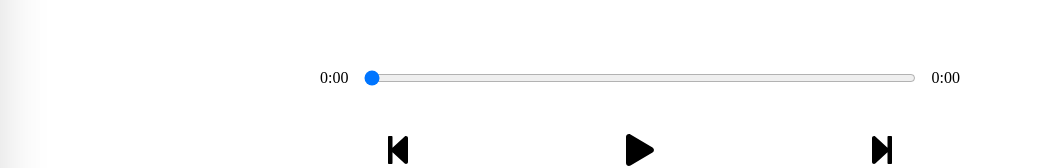
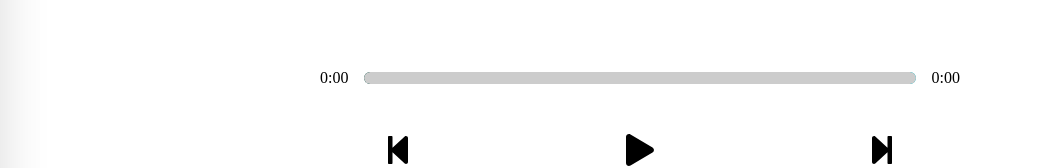
Before and after one commit to biZan7X/chillhop_player, a React (Create React App) app: page / in a window 1280 px wide. Shown: the part 501-669 px from the top of the page, without its empty margins (0-1057 px from the left). Built offline with nearby package versions, Linux system fonts and the light colour scheme.

Commit message:
style - song time display ui

```diff
--- a/src/components/Player.jsx
+++ b/src/components/Player.jsx
@@ -61,6 +61,12 @@ const Player = ({
 		<div className="player-container">
 			<div className="display">
 				<p>{getTime(songInfo.currentTime)}</p>
+				<div
+					className="track"
+					style={{
+						background: `linear-gradient(to right,${currentSong.color[0]},${currentSong.color[1]})`,
+					}}
+				>
 					<input
 						min={0}
 						max={isNaN(songInfo.duration) ? 0 : songInfo.duration}
@@ -68,6 +74,14 @@ const Player = ({
 						onChange={dragHandler}
 						type="range"
 					/>
+					<div
+						className="animate-track"
+						style={{
+							transform: `translate(${songInfo.percentage}%)`,
+						}}
+					></div>
+				</div>
+
 				<p>{getTime(songInfo.duration)}</p>
 			</div>
 
--- a/src/reducers/index.js
+++ b/src/reducers/index.js
@@ -1,7 +1,18 @@
 import { combineReducers } from "redux";
 import { data } from "./data";
 
-const currentSongReducer = (state = null, action) => {
+const currentsongPlaceHolder = {
+	name: "Beaver Creek",
+	cover:
+		"https://chillhop.com/wp-content/uploads/2020/09/0255e8b8c74c90d4a27c594b3452b2daafae608d-1024x1024.jpg",
+	artist: "Aso, Middle School, Aviino",
+	audio: "https://mp3.chillhop.com/serve.php/?mp3=10075",
+	color: ["#205950", "#2ab3bf"],
+	id: 1,
+	active: true,
+};
+
+const currentSongReducer = (state = currentsongPlaceHolder, action) => {
 	if (action.type === "setCurrentSong") {
 		return action.payload;
 	}
--- a/src/styles/_library.scss
+++ b/src/styles/_library.scss
@@ -22,7 +22,7 @@
 		display: flex;
 		align-items: center;
 		padding: 1rem;
-		transition: background 0.5s ease;
+		transition: background 1s ease;
 		cursor: pointer;
 
 		img {
--- a/src/styles/_player.scss
+++ b/src/styles/_player.scss
@@ -12,6 +12,42 @@
 			width: 100%;
 			cursor: pointer;
 			margin: 0rem 1rem;
+			-webkit-appearance: none;
+			background: transparent;
+		}
+
+		input[type="range"]:focus {
+			outline: none;
+		}
+
+		input[type="range"]::-webkit-slider-thumb {
+			-webkit-appearance: none;
+			height: 1rem;
+			width: 1rem;
+			border-radius: 1rem;
+		}
+
+		.track {
+			width: 100%;
+			height: 0.75rem;
+			background: yellowgreen;
+			border-radius: 2rem;
+			display: flex;
+			overflow: hidden;
+			position: relative;
+			margin: 0rem 1rem;
+		}
+
+		.animate-track {
+			background: rgb(204, 204, 204);
+			height: 100%;
+			width: 100%;
+			position: absolute;
+			top: 0;
+			left: 0;
+			border-radius: 2rem;
+			transform: translateX(3%);
+			pointer-events: none;
 		}
 	}
 
```
Lines whose indentation alone changed are shown as unchanged.
